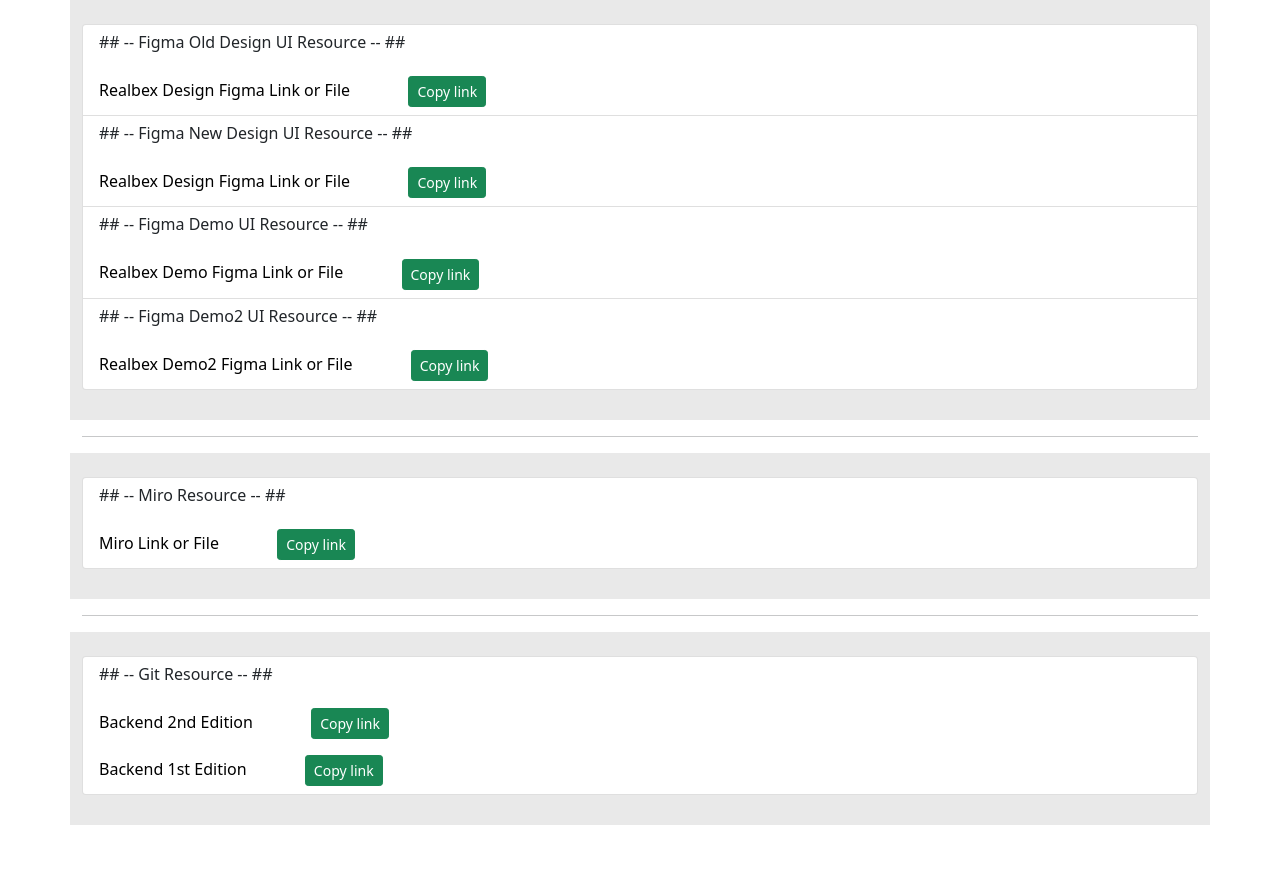
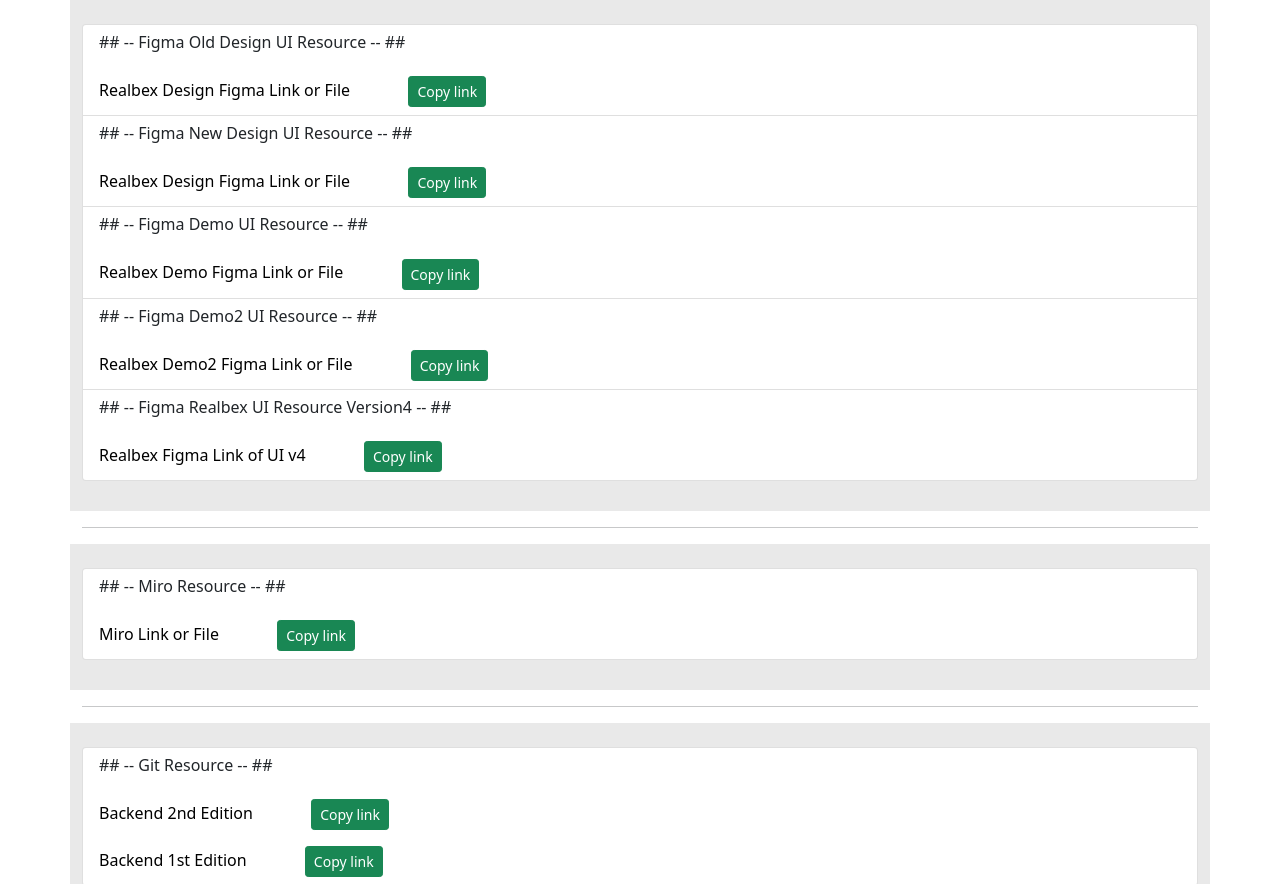
Before and after one commit to masudrana03/cheat-sheet, a plain HTML site: page realbex-project.html in a window 1280 px wide. Shown: the top 884 px of the page. Drawn offline with nearby package versions, Linux system fonts and the light colour scheme.

Commit message:
beadlbex file update ui v4 added,

```diff
--- a/realbex-project.html
+++ b/realbex-project.html
@@ -91,6 +91,17 @@
                                     <br>
                                 </div>
                             </li>
+                            <li class="list-group-item" aria-current="true">
+                                <h6>## -- Figma Realbex UI Resource Version4 -- ##</h6>
+                                <div class="pt-3">
+                                    <a class="text-black pr-5" id="F-12"
+                                        href="https://www.figma.com/file/uFSTMmjZjqqCNuBlGrrxuF/RealBex-2-weeks---BF?node-id=0%3A1"
+                                        target="_blank" rel="noopener noreferrer">Realbex Figma Link of UI v4 </a>
+                                    <button onclick="copyLink('F-12')" class="btn btn-success btn-sm">Copy
+                                        link</button>
+                                    <br>
+                                </div>
+                            </li>
                         </ul>
                     </div>
                 </div>
```
Also changed, not shown: 1 other file.
